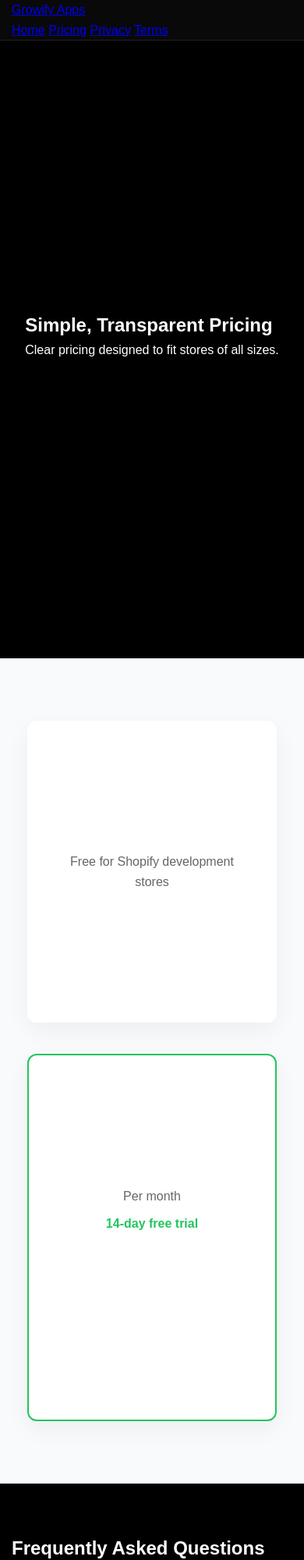
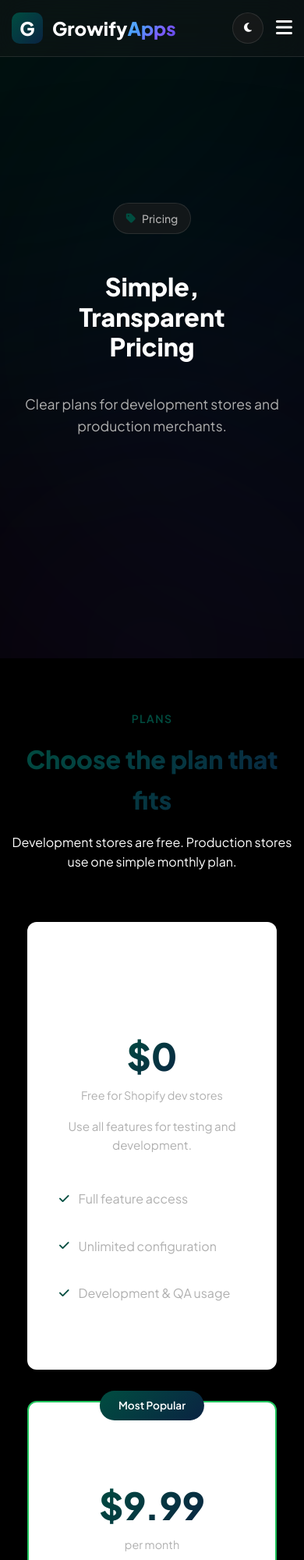
Before and after one commit to GeorgesYounesDev/Booslty-Apps-Website, a plain HTML site: page pricing.html in a window 390 px wide. Shown: the top 2000 px of the page at 78% size. Drawn offline with Linux system fonts and the light colour scheme.

Commit message:
Refactor pricing.html for improved layout and styles
Updated the pricing page with new styles and structure, including a dark mode class and additional navigation elements.

```diff
--- a/pricing.html
+++ b/pricing.html
@@ -1,86 +1,197 @@
 <!DOCTYPE html>
 <html lang="en">
+
 <head>
     <meta charset="UTF-8" />
     <meta name="viewport" content="width=device-width, initial-scale=1.0" />
+
     <title>Pricing | Growify Apps</title>
-  <meta name="description" content="Simple and transparent pricing for Growify apps.">
+    <meta name="description" content="Simple and transparent pricing for Growify apps." />
+
+    <link rel="preconnect" href="https://fonts.googleapis.com">
+    <link rel="preconnect" href="https://fonts.gstatic.com" crossorigin>
+    <link href="https://fonts.googleapis.com/css2?family=Plus+Jakarta+Sans:wght@300;400;500;600;700;800&display=swap" rel="stylesheet">
+
+    <link rel="stylesheet" href="https://cdnjs.cloudflare.com/ajax/libs/font-awesome/6.4.0/css/all.min.css">
     <link rel="stylesheet" href="styles.css" />
 </head>
 
-<body>
-  <header class="navbar">
+<body class="dark-mode">
+
+    <!-- Global Background Orbs -->
+    <div class="global-background-orbs">
+        <div class="gradient-orb orb-1"></div>
+        <div class="gradient-orb orb-2"></div>
+        <div class="gradient-orb orb-3"></div>
+    </div>
+    <div class="geometric-overlay"></div>
+    <div class="geometric-shapes"></div>
+
+    <!-- Navigation (MATCHES index.html) -->
+    <nav class="navbar">
         <div class="container">
-      <a href="/" class="logo">Growify Apps</a>
-      <nav>
-        <a href="/">Home</a>
-        <a href="/pricing.html" class="active">Pricing</a>
-        <a href="/privacy-policy.html">Privacy</a>
-        <a href="/terms-of-service.html">Terms</a>
+            <div class="nav-wrapper">
+                <a class="logo" href="index.html#home" style="text-decoration:none;">
+                    <div class="logo-icon">
+                        <span class="logo-letter">G</span>
+                    </div>
+                    <span class="logo-text">
+            <span class="logo-text-boostly">Growify</span><span class="logo-text-apps">Apps</span>
+                    </span>
+                </a>
+
+                <ul class="nav-menu" id="navMenu">
+                    <li><a href="index.html#home">Home</a></li>
+                    <li><a href="index.html#services">Services</a></li>
+                    <li><a href="index.html#apps">Apps</a></li>
+                    <li><a href="index.html#testimonials">Testimonials</a></li>
+                    <li><a href="pricing.html" aria-current="page">Pricing</a></li>
+                </ul>
+
+                <div class="nav-actions">
+                    <a href="index.html#apps" class="btn-explore-apps">Explore Apps</a>
+                    <button class="theme-toggle" id="themeToggle" aria-label="Toggle theme">
+                        <i class="fas fa-moon" id="themeIcon"></i>
+                    </button>
+                    <button class="mobile-menu-toggle" id="mobileMenuToggle" aria-label="Open menu">
+                        <i class="fas fa-bars"></i>
+                    </button>
+                </div>
+            </div>
+        </div>
     </nav>
+
+    <!-- Page Hero (reuses hero styling) -->
+    <section class="hero" id="home">
+        <div class="hero-background">
+            <div class="gradient-orb orb-1"></div>
+            <div class="gradient-orb orb-2"></div>
+            <div class="gradient-orb orb-3"></div>
         </div>
-  </header>
 
-  <section class="hero">
         <div class="container">
-      <h1>Simple, Transparent Pricing</h1>
-      <p>Clear pricing designed to fit stores of all sizes.</p>
+            <div class="hero-content">
+                <div class="hero-badge">
+                    <i class="fas fa-tag"></i>
+                    <span>Pricing</span>
+                </div>
+
+                <h1 class="hero-title">
+          Simple, Transparent Pricing
+        </h1>
+
+                <p class="hero-subtitle">
+                    Clear plans for development stores and production merchants.
+                </p>
+            </div>
         </div>
     </section>
 
-  <section class="pricing-section">
-    <div class="container pricing-grid">
+    <!-- Pricing Section (uses your pricing CSS) -->
+    <section class="services">
+        <div class="container">
 
-      <!-- Development Stores -->
+            <div class="section-header">
+                <span class="section-badge">Plans</span>
+                <h2 class="section-title">Choose the plan that fits</h2>
+                <p class="section-subtitle">
+                    Development stores are free. Production stores use one simple monthly plan.
+                </p>
+            </div>
+
+            <div class="pricing-grid">
+
+                <!-- Dev Stores -->
                 <div class="pricing-card">
-        <h2>Development Stores</h2>
-        <p class="price">$0</p>
-        <p class="billing">Free for Shopify development stores</p>
-        <ul>
-          <li>Full feature access</li>
-          <li>Unlimited configuration</li>
-          <li>Testing & development use</li>
+                    <div class="pricing-header">
+                        <div class="pricing-tier">Development Stores</div>
+                        <div class="pricing-price">
+                            <div class="price-amount">$0</div>
+                            <div class="price-period">Free for Shopify dev stores</div>
+                        </div>
+                        <div class="pricing-description">
+                            Use all features for testing and development.
+                        </div>
+                    </div>
+
+                    <ul class="pricing-features">
+                        <li><i class="fas fa-check"></i> Full feature access</li>
+                        <li><i class="fas fa-check"></i> Unlimited configuration</li>
+                        <li><i class="fas fa-check"></i> Development & QA usage</li>
                     </ul>
                 </div>
 
-      <!-- Basic Plan -->
+                <!-- Basic -->
                 <div class="pricing-card featured">
-        <h2>Basic Plan</h2>
-        <p class="price">$9.99</p>
-        <p class="billing">Per month</p>
-        <p class="trial">14-day free trial</p>
-        <ul>
-          <li>Cart upsell recommendations</li>
-          <li>Manual product selection</li>
-          <li>Custom section title</li>
-          <li>Theme color customization</li>
-          <li>Theme app extension integration</li>
+                    <div class="pricing-badge">Most Popular</div>
+
+                    <div class="pricing-header">
+                        <div class="pricing-tier">Basic</div>
+                        <div class="pricing-price">
+                            <div class="price-amount">$9.99</div>
+                            <div class="price-period">per month</div>
+                        </div>
+                        <div class="pricing-description">
+                            Includes a 14-day free trial. Billing is handled through Shopify.
+                        </div>
+                    </div>
+
+                    <ul class="pricing-features">
+                        <li><i class="fas fa-check"></i> Cart upsell recommendations</li>
+                        <li><i class="fas fa-check"></i> Manual product selection</li>
+                        <li><i class="fas fa-check"></i> Custom section title</li>
+                        <li><i class="fas fa-check"></i> Theme color customization</li>
+                        <li><i class="fas fa-check"></i> Theme app extension integration</li>
                     </ul>
                 </div>
 
             </div>
-  </section>
-
-  <section class="faq">
-    <div class="container">
-      <h2>Frequently Asked Questions</h2>
-
-      <h3>Is there a free plan?</h3>
-      <p>Yes. All Shopify development stores can use Growify apps for free.</p>
-
-      <h3>Is billing handled securely?</h3>
-      <p>Yes. All billing is processed securely through Shopify's official billing system.</p>
-
-      <h3>Can I cancel anytime?</h3>
-      <p>Yes. You can uninstall the app at any time to stop billing.</p>
         </div>
     </section>
 
+    <!-- Footer (keep your existing footer links structure if you have it) -->
     <footer class="footer">
         <div class="container">
+            <div class="footer-content">
+                <div class="footer-section">
+                    <div class="footer-logo">
+                        <div class="logo-icon">
+                            <span class="logo-letter">G</span>
+                        </div>
+                        <h3 class="footer-title">
+              <span class="logo-text-boostly">Growify</span><span class="logo-text-apps">Apps</span>
+            </h3>
+                    </div>
+                    <p class="footer-description">
+                        Building powerful Shopify applications that help merchants run better stores.
+                    </p>
+                </div>
+
+                <div class="footer-section">
+                    <h4 class="footer-heading">Resources</h4>
+                    <ul class="footer-links">
+                        <li><a href="privacy-policy.html">Privacy Policy</a></li>
+                        <li><a href="terms-of-service.html">Terms of Service</a></li>
+                        <li><a href="pricing.html">Pricing</a></li>
+                    </ul>
+                </div>
+
+                <div class="footer-section">
+                    <h4 class="footer-heading">Support</h4>
+                    <ul class="footer-links">
+                        <li><a href="mailto:support@growifyapps.com">support@growifyapps.com</a></li>
+                        <li><a href="index.html#contact">Contact</a></li>
+                    </ul>
+                </div>
+            </div>
+
+            <div class="footer-bottom">
                 <p>© 2026 Growify Apps. All rights reserved.</p>
+            </div>
         </div>
     </footer>
 
+    <script src="script.js"></script>
 </body>
+
 </html>
```
Lines whose indentation alone changed are shown as unchanged.
